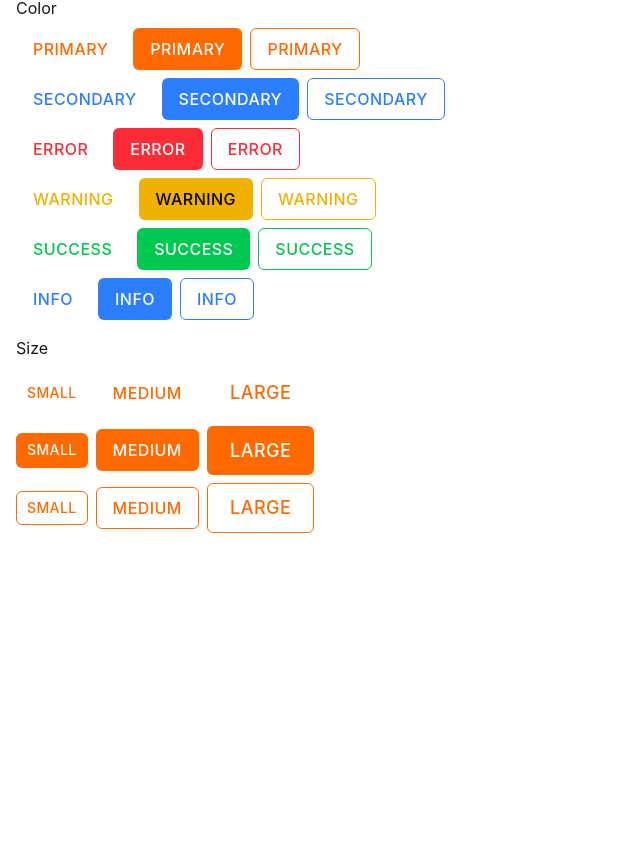
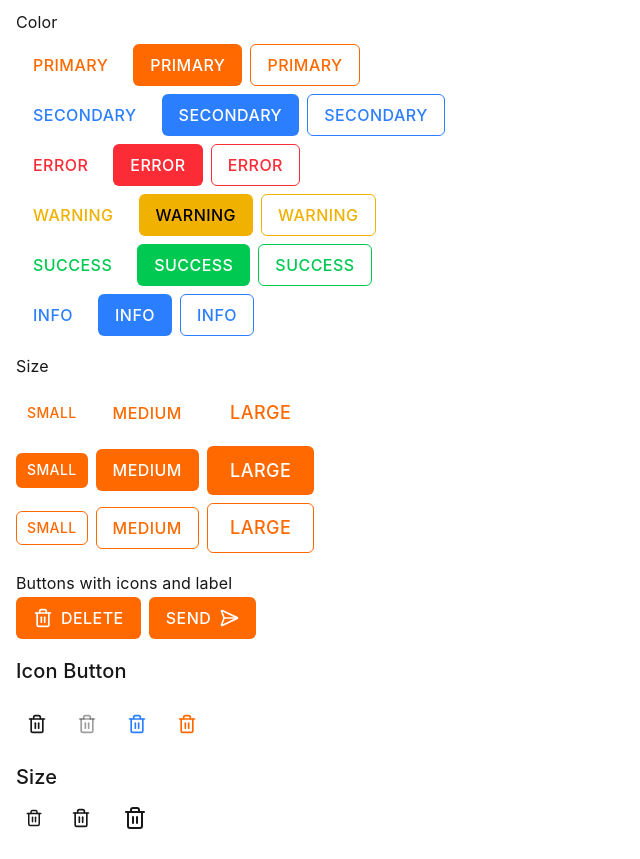
Before and after one commit to dlgmltjr0925/devs-think, a Next.js app: page /design-system/button in a window 1280 px wide. Shown: the part 224-1083 px from the top of the page, without its empty margins (0-640 px from the left). Before the commit the page ends 800 px from the top, so only its background shows below. Built offline with nearby package versions, Linux system fonts and the light colour scheme; a web font is replaced by a local one.

Commit message:
feature: icon button 컴포넌트 구현

```diff
--- a/package.json
+++ b/package.json
@@ -9,6 +9,8 @@
     "lint": "next lint"
   },
   "dependencies": {
+    "lucide": "^0.515.0",
+    "lucide-react": "^0.515.0",
     "next": "15.3.3",
     "react": "^19.0.0",
     "react-dom": "^19.0.0",
--- a/src/app/(dev)/design-system/button/page.tsx
+++ b/src/app/(dev)/design-system/button/page.tsx
@@ -1,4 +1,5 @@
-import { Button } from "~/client/shared/ui/button";
+import { Button, IconButton } from "~/client/shared/ui/button";
+import { SendHorizontal, Trash2 } from "lucide-react";
 
 const variants = ["text", "contained", "outlined"] as const;
 const colors = [
@@ -15,10 +16,10 @@ const sizes = ["small", "medium", "large"] as const;
 export default function ButtonPage() {
   return (
     <div className="flex flex-col gap-4 p-4">
-      <h1 className="text-overline">Button</h1>
+      <h1 className="typo-h6">Button</h1>
 
       <div>
-        <h2 className="text-subtitle1">Variant</h2>
+        <h2 className="typo-subtitle1">Variant</h2>
         <div className="flex flex-row gap-2">
           {variants.map((variant) => (
             <Button key={variant} variant={variant}>
@@ -40,7 +41,7 @@ export default function ButtonPage() {
       </div>
 
       <div className="flex flex-col gap-2">
-        <h2 className="text-subtitle1">Color</h2>
+        <h2 className="typo-subtitle1">Color</h2>
         {colors.map((color) => (
           <div key={color} className="flex flex-row gap-2">
             {variants.map((variant) => (
@@ -53,7 +54,7 @@ export default function ButtonPage() {
       </div>
 
       <div className="flex flex-col gap-2">
-        <h2 className="text-subtitle1">Size</h2>
+        <h2 className="typo-subtitle1">Size</h2>
         {variants.map((variant) => (
           <div key={variant} className="flex flex-row items-center gap-2">
             {sizes.map((size) => (
@@ -64,6 +65,45 @@ export default function ButtonPage() {
           </div>
         ))}
       </div>
+
+      <div>
+        <h2 className="typo-subtitle1">Buttons with icons and label</h2>
+        <div className="flex flex-row gap-2">
+          <Button variant="contained" startIcon={<Trash2 size={20} />}>
+            Delete
+          </Button>
+          <Button variant="contained" endIcon={<SendHorizontal size={20} />}>
+            Send
+          </Button>
+        </div>
+      </div>
+
+      <h1 className="typo-h6">Icon Button</h1>
+      <div className="flex flex-row gap-2">
+        <IconButton aria-label="delete">
+          <Trash2 />
+        </IconButton>
+        <IconButton aria-label="delete" disabled color="primary">
+          <Trash2 />
+        </IconButton>
+        <IconButton aria-label="delete" color="secondary">
+          <Trash2 />
+        </IconButton>
+        <IconButton aria-label="delete" color="primary">
+          <Trash2 />
+        </IconButton>
+      </div>
+
+      <div>
+        <h2 className="typo-h6">Size</h2>
+        <div className="flex flex-row items-center gap-2">
+          {sizes.map((size) => (
+            <IconButton key={size} aria-label="delete" size={size}>
+              <Trash2 />
+            </IconButton>
+          ))}
+        </div>
+      </div>
     </div>
   );
 }
--- a/src/client/shared/css/button.css
+++ b/src/client/shared/css/button.css
@@ -19,6 +19,7 @@
   --button-color-warning: var(--color-warning);
   --button-color-success: var(--color-success);
   --button-color-info: var(--color-info);
+  --button-color-default: var(--color-foreground);
   --button-color-contrast-text-primary: var(--color-primary-contrast-text);
   --button-color-contrast-text-secondary: var(--color-secondary-contrast-text);
   --button-color-contrast-text-error: var(--color-error-contrast-text);
@@ -32,6 +33,14 @@
   --button-size-font-size-small: var(--text-sm);
   --button-size-font-size-medium: var(--text-base);
   --button-size-font-size-large: var(--text-lg);
+
+  --icon-button-size-padding-small: 0.5rem;
+  --icon-button-size-padding-medium: 0.625rem;
+  --icon-button-size-padding-large: 0.75rem;
+
+  --icon-button-size-font-size-small: var(--text-lg);
+  --icon-button-size-font-size-medium: var(--text-xl);
+  --icon-button-size-font-size-large: var(--text-2xl);
 }
 
 @utility button-* {
@@ -87,3 +96,25 @@
   padding: --value(--button-size-padding-*);
   font-size: --value(--button-size-font-size-*);
 }
+
+@utility icon-button {
+  @apply rounded-full min-w-0 min-h-0;
+}
+
+@utility icon-button-color-* {
+  color: --value(--button-color-*) !important;
+  &:hover {
+    background: color-mix(in srgb, --value(--button-color-*) 10%, transparent);
+  }
+  &:active {
+    background: color-mix(in srgb, --value(--button-color-*) 20%, transparent);
+  }
+}
+
+@utility icon-button-size-* {
+  padding: --value(--icon-button-size-padding-*) !important;
+  svg {
+    width: --value(--icon-button-size-font-size-*) !important;
+    height: --value(--icon-button-size-font-size-*) !important;
+  }
+}
--- a/src/client/shared/ui/button/Button.tsx
+++ b/src/client/shared/ui/button/Button.tsx
@@ -45,6 +45,7 @@ const buttonSize: Record<string, string> = {
 
 export const Button = ({
   children,
+  className,
   variant = "text",
   color = "primary",
   size = "medium",
@@ -59,6 +60,7 @@ export const Button = ({
         buttonVariants[variant],
         buttonColors[`${variant}-${color}`],
         buttonSize[size],
+        className,
       )}
       {...props}
     >
--- /dev/null
+++ b/src/client/shared/ui/button/IconButton.tsx
@@ -0,0 +1,54 @@
+import { ComponentProps } from "react";
+import { Button } from "./Button";
+import { twMerge } from "tailwind-merge";
+
+export interface IconButtonProps extends ComponentProps<"button"> {
+  size?: "small" | "medium" | "large";
+  color?:
+    | "primary"
+    | "secondary"
+    | "error"
+    | "warning"
+    | "success"
+    | "info"
+    | "default";
+}
+
+const iconButtonColors: Record<string, string> = {
+  primary: "icon-button-color-primary",
+  secondary: "icon-button-color-secondary",
+  error: "icon-button-color-error",
+  warning: "icon-button-color-warning",
+  success: "icon-button-color-success",
+  info: "icon-button-color-info",
+  default: "icon-button-color-default",
+};
+
+const iconButtonSize: Record<string, string> = {
+  small: "icon-button-size-small",
+  medium: "icon-button-size-medium",
+  large: "icon-button-size-large",
+};
+
+export const IconButton = ({
+  children,
+  className,
+  size = "medium",
+  color = "default",
+  ...props
+}: IconButtonProps) => {
+  return (
+    <Button
+      className={twMerge(
+        "icon-button",
+        iconButtonColors[color],
+        iconButtonSize[size],
+        className,
+      )}
+      variant="text"
+      {...props}
+    >
+      {children}
+    </Button>
+  );
+};
--- a/src/client/shared/ui/button/index.ts
+++ b/src/client/shared/ui/button/index.ts
@@ -1 +1,2 @@
 export { Button, type ButtonProps } from "./Button";
+export { IconButton, type IconButtonProps } from "./IconButton";
```
Also changed, not shown: 1 other file (tests, documents, lock files or other folders).
